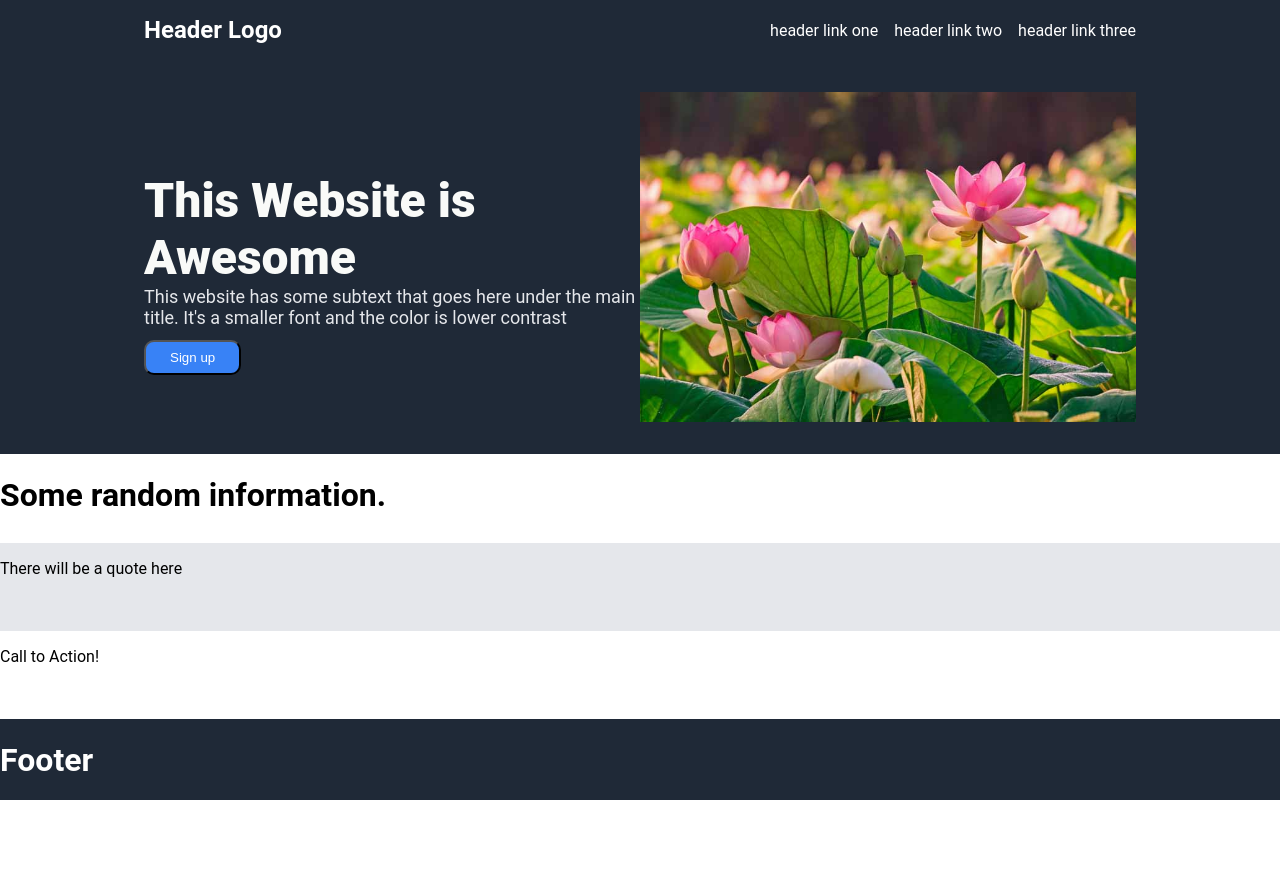
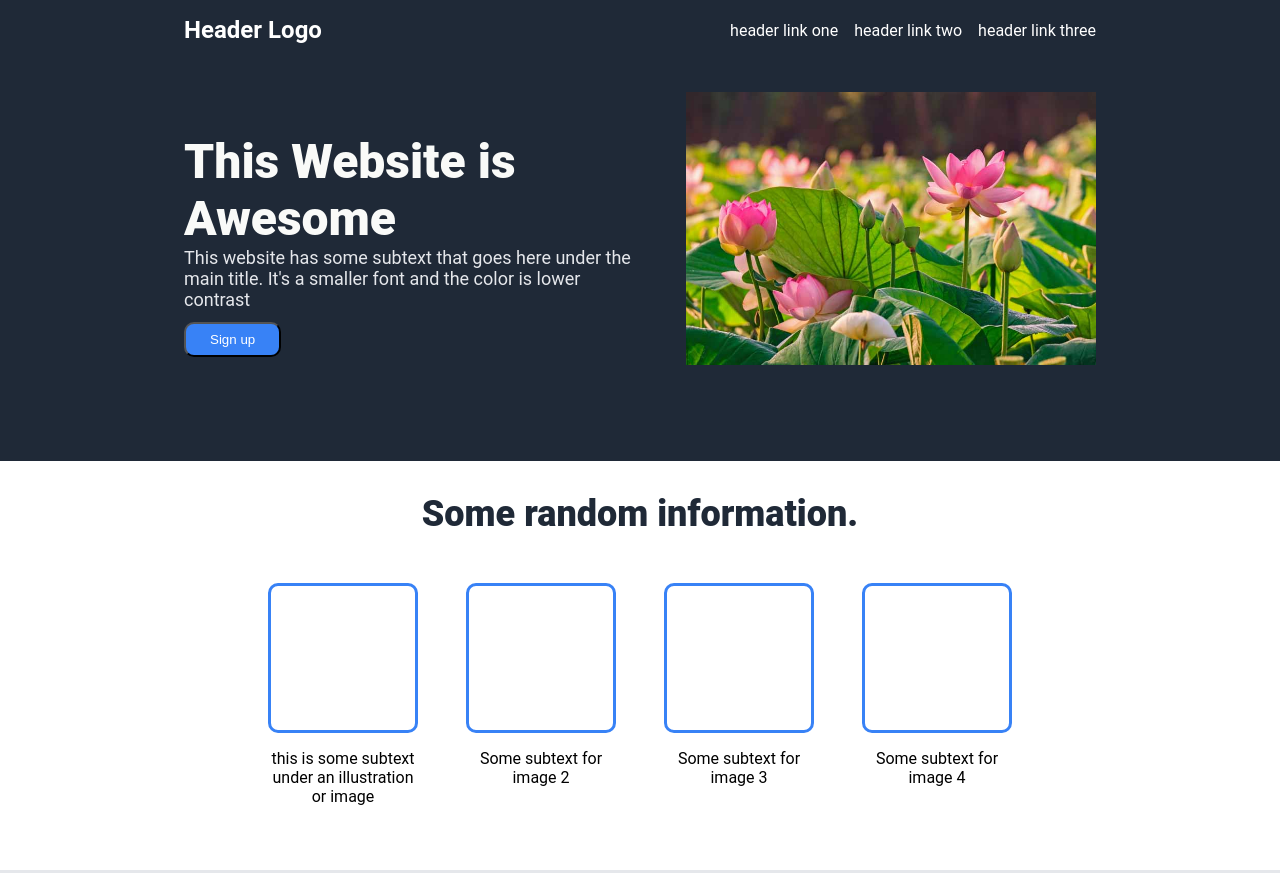
Before and after one commit to edisonnmnn/odin-landing-page, a plain HTML site: page index.html in a window 1280 px wide. Shown: the top 873 px of the page. Before the commit the page ends 800 px from the top, so only its background shows below. Drawn offline with Linux system fonts and the light colour scheme.

Commit message:
Fix Header and finish information section

```diff
--- a/index.html
+++ b/index.html
@@ -28,9 +28,32 @@
                 </div>
             </div>
         </div>
+    </div>
 
         <div class="information">
-            <h1> Some random information. </h1>
+            <div class="info-header">Some random information.</div>
+            <div class="container">
+                <div class="card-wrapper">
+                    <div class="card">
+                    </div>
+                    <p>this is some subtext under an illustration or image</p>
+                </div>
+                <div class="card-wrapper">
+                    <div class="card">
+                    </div>
+                    <p>Some subtext for image 2</p>
+                </div>
+                <div class="card-wrapper">
+                    <div class="card">
+                    </div>
+                    <p>Some subtext for image 3</p>
+                </div>
+                <div class="card-wrapper">
+                    <div class="card">
+                    </div>
+                    <p>Some subtext for image 4</p>
+                </div>
+            </div>
         </div>
 
         <div class="quote">
--- a/style.css
+++ b/style.css
@@ -15,17 +15,20 @@ body {
     display: flex;
     flex-direction: column;
     flex: 1;
-    justify-content: space-between;
+    justify-content: space-around;
+    align-items: center;
     box-sizing: border-box;
 }
+
 .top-section {
     display: flex;
     flex-direction: column;
     background-color: #1F2937;
     gap: 32px;
-    padding-left: 144px;
-    padding-right: 144px;
     flex: 1;
+    width: 100%;
+    align-items: center;
+    padding-bottom: 64px;
 }
 
 .header, .hero, .footer {
@@ -38,6 +41,15 @@ body {
     justify-content: space-between;
     align-items: center;
     padding-top: 16px;
+}
+
+.header, .hero {
+    max-width: 1200px;
+    width: 100%;
+    margin: 0 auto; /* Centers the container */
+    padding-left: 144px;
+    padding-right: 144px;
+    box-sizing: border-box;
 }
 
 ul {
@@ -65,13 +77,17 @@ ul {
     flex: 1;
 }
 
+.hero .right {
+    display: flex;
+    justify-content: flex-end;
+}
+
 .hero .right img {
-    max-width: 100%;   /* can’t exceed column width */
+    max-width: 90%;   /* can’t exceed column width */
     height: auto;      /* maintain aspect ratio */
-    display: flex;    /* remove inline spacing */
+    display: block;    /* remove inline spacing */
     padding-bottom:32px;
 }
-
 .hero-main {
     font-size: 48px;
     color: #F9FAF8;
@@ -98,12 +114,55 @@ ul {
 .information {
     display: flex;
     flex: 1;
+    flex-direction: column;
+    align-items: center;
+    justify-content: space-around;
+}
+
+.container {
+    display: flex;
+    padding: 48px;
+    flex-direction: row;
+    gap: 48px;
+    flex-wrap: wrap;
+}
+
+.info-header {
+    display: flex;
+    font-size: 36px;
+    color: #1F2937;
+    font-weight: 900;
+    margin-top: 32px;
+}
+
+.card-wrapper {
+    display: flex;
+    flex-direction: column;
+    align-items: center;
+    flex-wrap: wrap;
+    width: 150px;
+}
+
+.card-wrapper p {
+    text-align: center;
+}
+
+.card {
+    display: flex;
+    border: 3px solid #3882F6;
+    border-radius: 10px;
+    width: 150px;
+    height: 150px;
+    box-sizing: border-box;
+    align-items: center;
+    flex-direction: column;
+    padding: 16px;
 }
 
 .quote {
     display: flex;
     flex: 1;
-    background-color: #E5E7Eb
+    background-color: #E5E7EB
 }
 
 .call-to-action {
```
